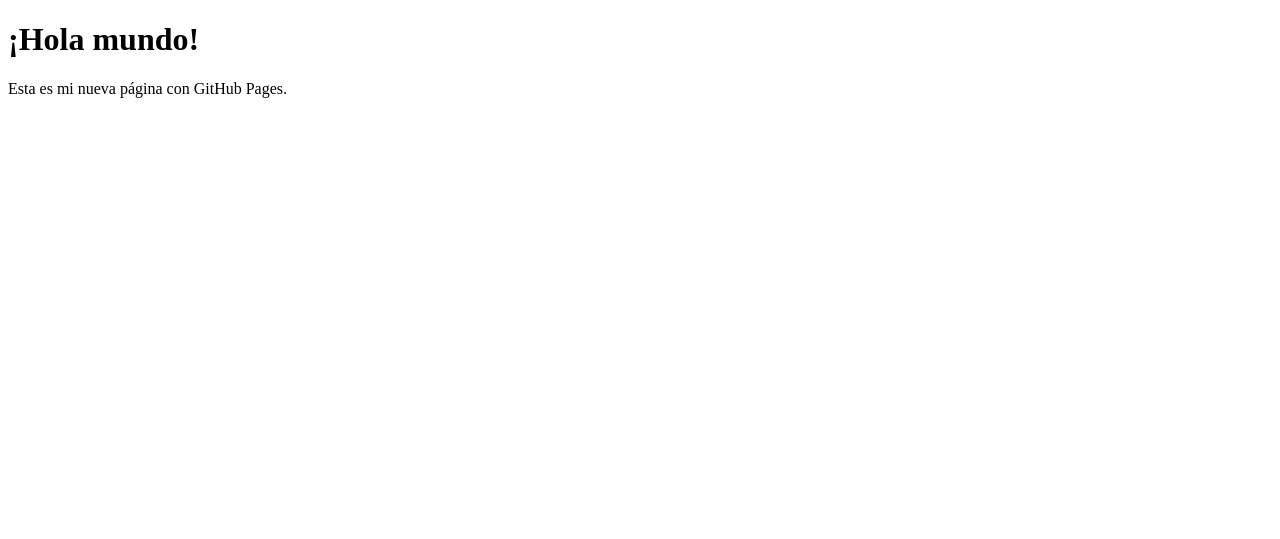
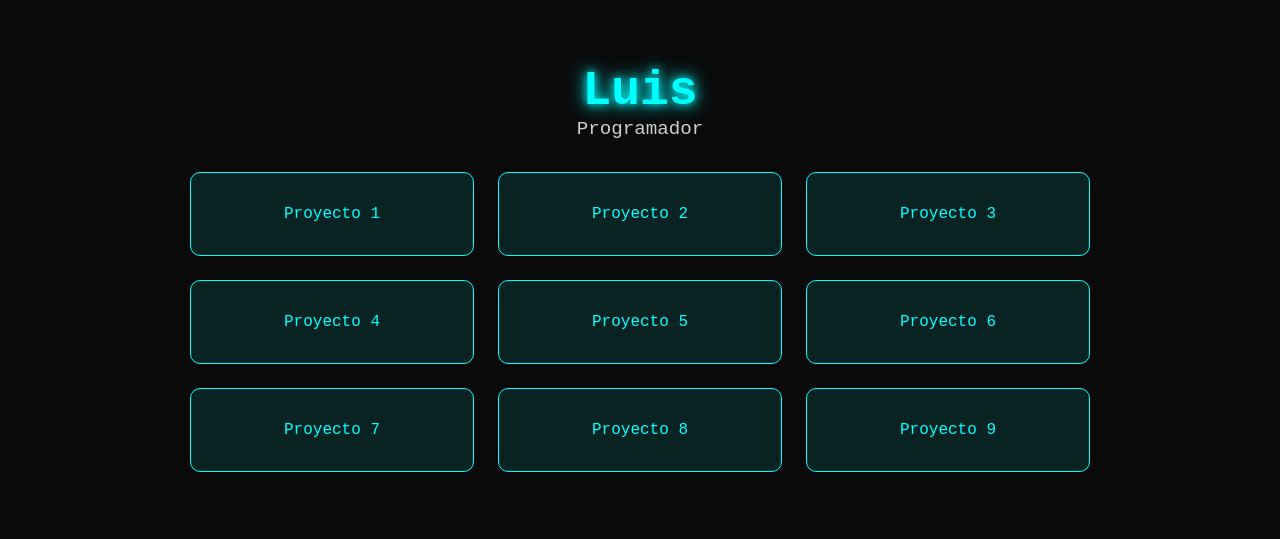
Before and after one commit to AkEnriqueG/AkEnriqueG.github.io, a plain HTML site: page index.html in a window 1280 px wide. Drawn offline with nearby package versions, Linux system fonts and the light colour scheme.

Commit message:
new page

```diff
--- a/index.html
+++ b/index.html
@@ -1,11 +1,57 @@
 <!DOCTYPE html>
-<html>
+<html lang="es">
 <head>
-  <title>Mi nueva página</title>
-  <meta charset="UTF-8">
+  <meta charset="UTF-8" />
+  <meta name="viewport" content="width=device-width, initial-scale=1.0" />
+  <title>Portafolio</title>
+  <link rel="stylesheet" href="style.css" />
+  <script src="https://cdn.jsdelivr.net/npm/tsparticles@3.3.0/tsparticles.bundle.min.js"></script>
 </head>
 <body>
-  <h1>¡Hola mundo!</h1>
-  <p>Esta es mi nueva página con GitHub Pages.</p>
+  <div id="particles-js"></div>
+
+  <main class="content">
+    <h1>Luis</h1>
+    <p class="subtitulo">Programador</p>
+
+    <section class="galeria">
+      <!-- Galería 3x3 -->
+      <div class="grid">
+        <div class="item">Proyecto 1</div>
+        <div class="item">Proyecto 2</div>
+        <div class="item">Proyecto 3</div>
+        <div class="item">Proyecto 4</div>
+        <div class="item">Proyecto 5</div>
+        <div class="item">Proyecto 6</div>
+        <div class="item">Proyecto 7</div>
+        <div class="item">Proyecto 8</div>
+        <div class="item">Proyecto 9</div>
+      </div>
+    </section>
+  </main>
+
+  <script>
+    tsParticles.load("particles-js", {
+      fullScreen: { enable: true },
+      particles: {
+        number: { value: 80 },
+        color: { value: "#00ffff" },
+        shape: { type: "circle" },
+        opacity: { value: 0.2 },
+        size: { value: 2 },
+        move: { enable: true, speed: 0.5 },
+        links: {
+          enable: true,
+          distance: 120,
+          color: "#00ffff",
+          opacity: 0.2,
+          width: 1
+        }
+      },
+      background: {
+        color: "#0a0a0a"
+      }
+    });
+  </script>
 </body>
 </html>
--- /dev/null
+++ b/style.css
@@ -0,0 +1,58 @@
+* {
+  margin: 0;
+  padding: 0;
+  box-sizing: border-box;
+}
+
+body, html {
+  height: 100%;
+  font-family: 'Courier New', monospace;
+  color: #00ffff;
+  background-color: #0a0a0a;
+  overflow-x: hidden;
+}
+
+#particles-js {
+  position: fixed;
+  width: 100%;
+  height: 100%;
+  z-index: -1;
+}
+
+.content {
+  padding: 4rem 2rem;
+  text-align: center;
+}
+
+h1 {
+  font-size: 3rem;
+  text-shadow: 0 0 10px #0ff, 0 0 20px #0ff;
+}
+
+.subtitulo {
+  font-size: 1.2rem;
+  margin-bottom: 2rem;
+  color: #fff;
+  opacity: 0.8;
+}
+
+.galeria .grid {
+  display: grid;
+  grid-template-columns: repeat(3, 1fr);
+  gap: 1.5rem;
+  max-width: 900px;
+  margin: 0 auto;
+}
+
+.item {
+  background-color: rgba(0, 255, 255, 0.1);
+  border: 1px solid #0ff;
+  border-radius: 10px;
+  padding: 2rem;
+  transition: transform 0.3s, box-shadow 0.3s;
+}
+
+.item:hover {
+  transform: scale(1.05);
+  box-shadow: 0 0 20px #0ff;
+}
```
